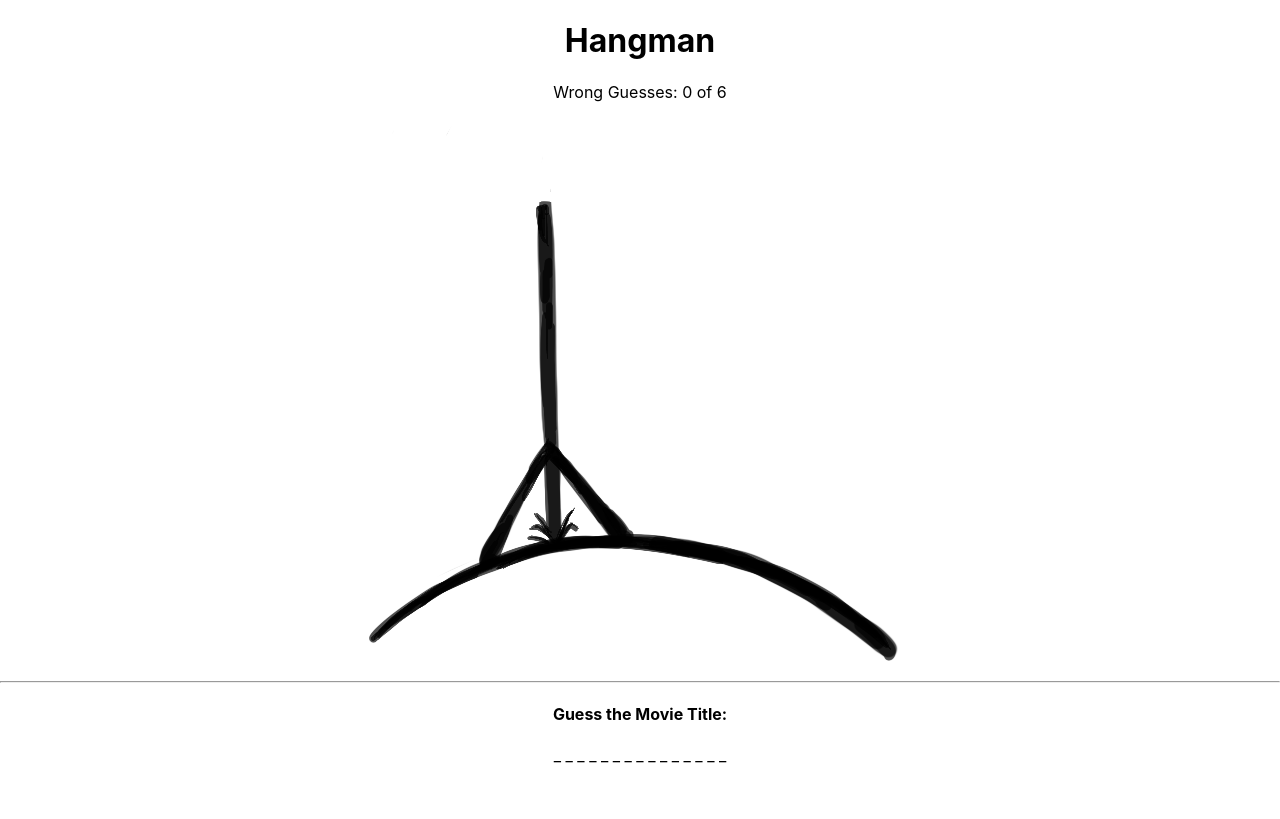
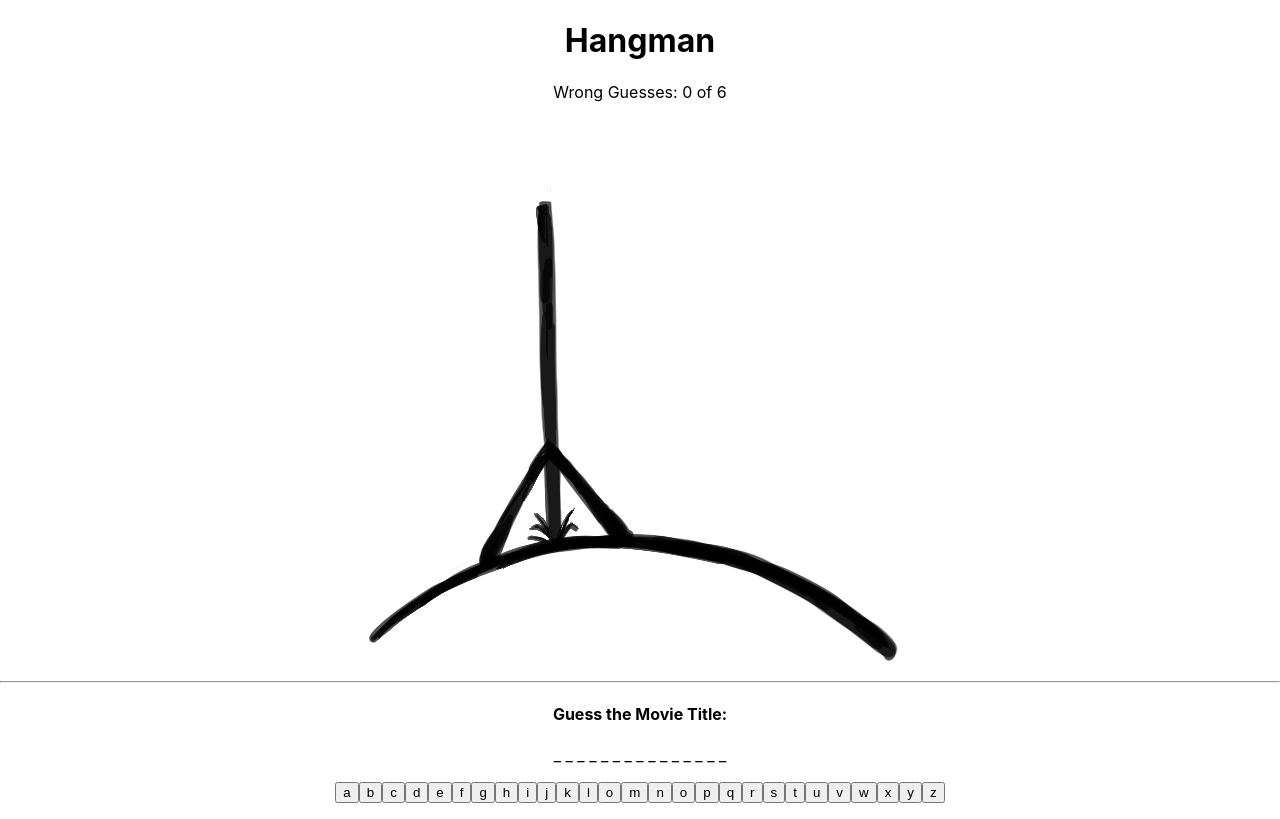
Before and after one commit to WiseFool92/hangman, a React (Create React App) app: page / in a window 1280 px wide. Built offline with nearby package versions, Linux system fonts and the light colour scheme.

Commit message:
Btns for inputs

```diff
--- a/src/components/Hangman.jsx
+++ b/src/components/Hangman.jsx
@@ -1,6 +1,7 @@
 import React, { Component } from 'react';
 import './Hangman.css';
 import { randomWord } from './Words.jsx';
+import { Button } from 'reactstrap';
 
 import step0 from './img/0.png';
 import step1 from './img/1.png';
@@ -25,12 +26,27 @@ class Hangman extends Component {
     }
   }
 
+  // NEED TO REFACTOR SO BLANK SPACES DO NOT GET UNDERSCORES!!!!!!!!!!!!!!!!!!!!!!!!!!!!!!!!!!!!!!!!!!!
   guessedWord() {
     return this.state.answer.split("").map(letter => (this.state.guessed.has(letter) ? letter : " _ "));
   }
 
+  generateButtons() {
+    return "abcdefghijklomnopqrstuvwxyz".split("").map(letter => (
+      <Button
+        key={letter}
+        value={letter}
+        onClick={this.handleGuess}
+        diasabled={this.state.guessed.has(letter)}
+      >
+        {letter}
+      </Button>
+    ))
+  }
+
   render() {
     const gameOver = this.state.mistake >= this.props.maxWrong;
+    let gameStat = this.generateButtons();
 
     return (
       <div className="Hangman container">
@@ -45,6 +61,9 @@ class Hangman extends Component {
           <p>
             {!gameOver ? this.guessedWord() : this.state.answer}
           </p>
+          <div>
+            <p>{gameStat}</p>
+          </div>
         </div>
       </div>
     )
```
